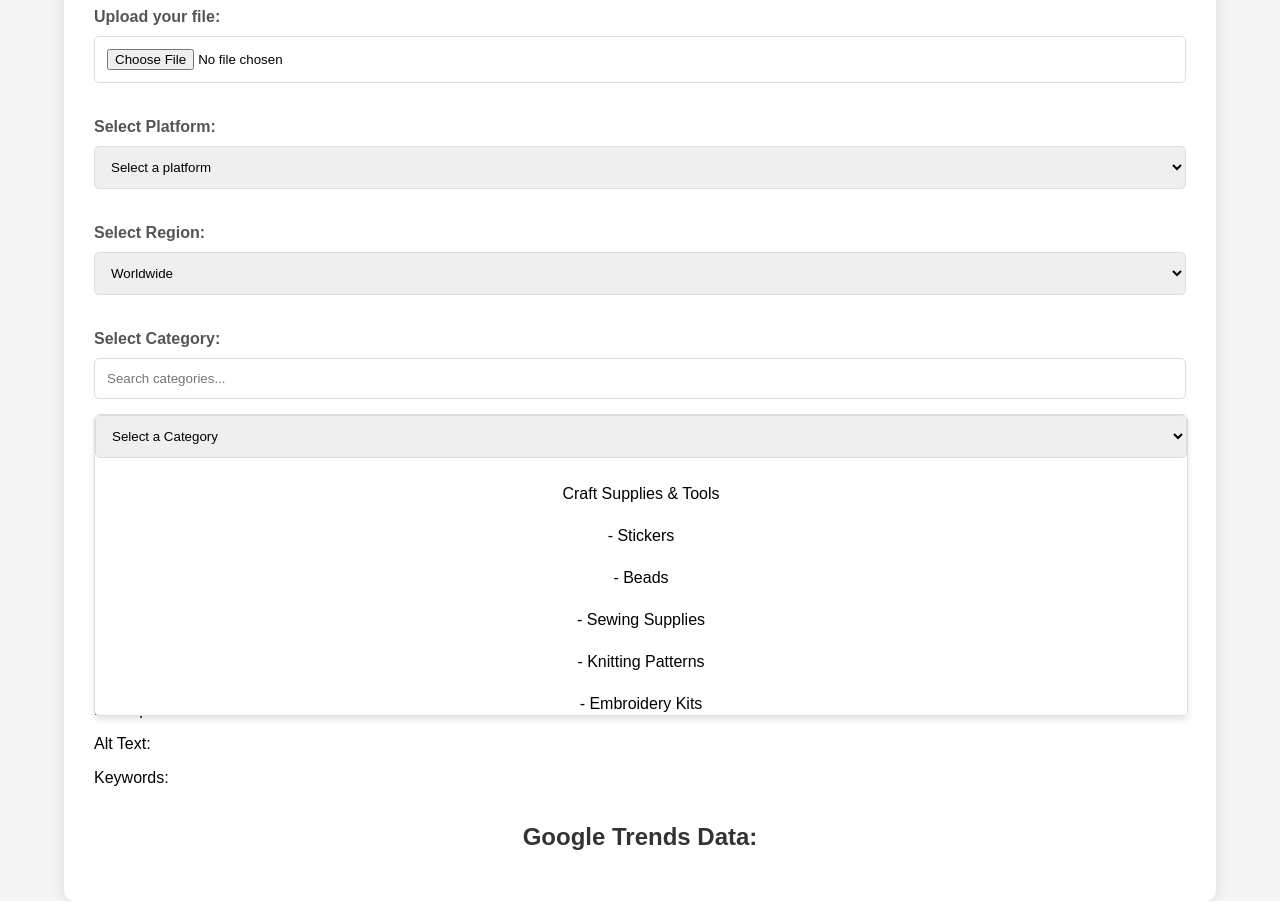
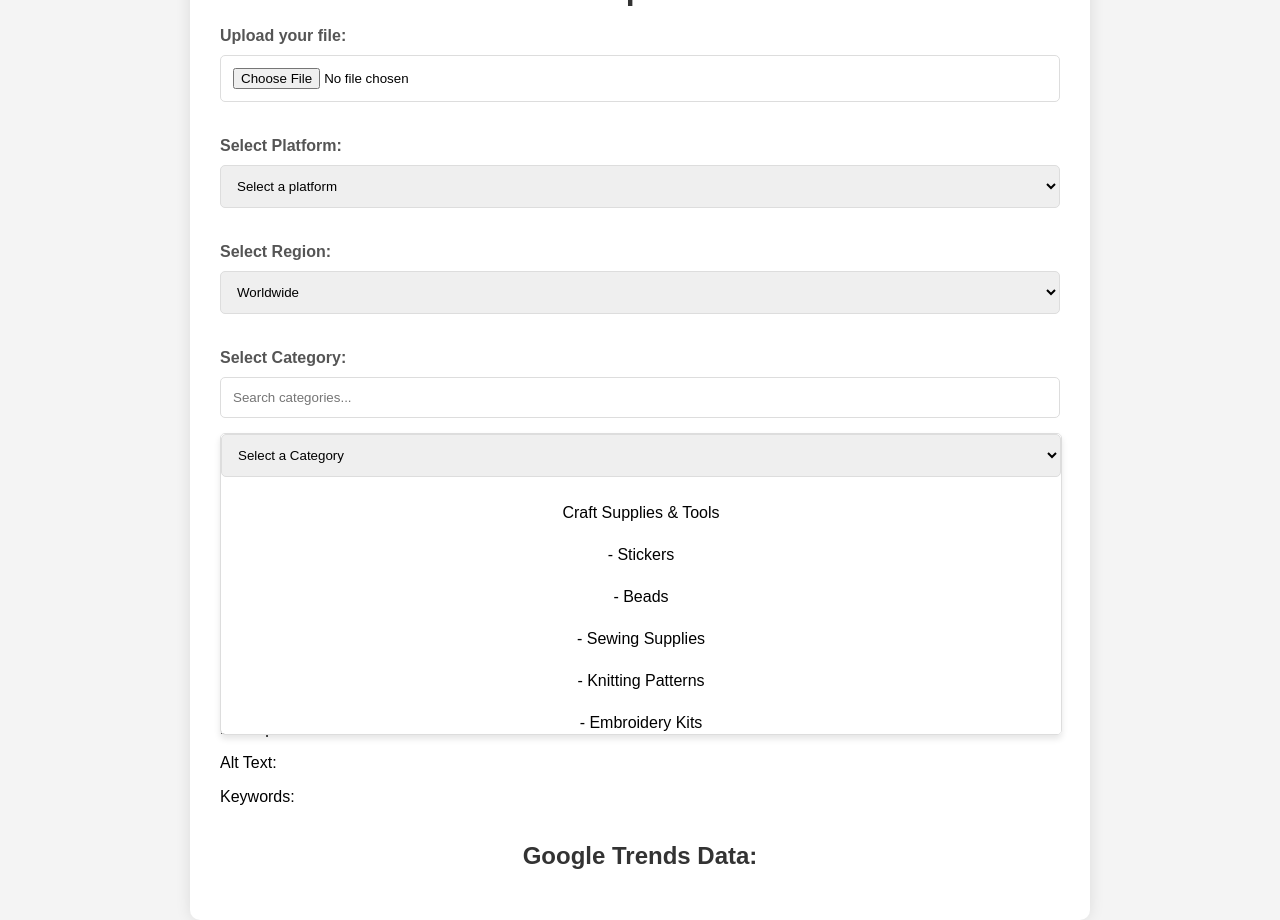
Before and after one commit to jansoganci/listing-app, a Flask app: page /upload in a window 1280 px wide. Run offline with Flask 3, Linux system fonts and the light colour scheme; parts of the project's set-up code (start-up, migrations or seed data) failed here and were passed over; some libraries are stand-ins or nearby versions.

Commit message:
Update upload.html
header eklendi

```diff
--- a/templates/upload.html
+++ b/templates/upload.html
@@ -7,8 +7,120 @@
     <link rel="stylesheet" href="{{ url_for('static', filename='main_page_styles.css') }}">
     <script src="{{ url_for('static', filename='main_page_script.js') }}" defer></script>
     <script src="https://cdn.plot.ly/plotly-latest.min.js"></script> <!-- Plotly kütüphanesi eklendi -->
+    <style>
+        /* Genel Stil */
+        body {
+            font-family: 'Arial', sans-serif;
+            background-color: #f4f4f4;
+            margin: 0;
+            padding: 0;
+            min-height: 100vh;
+            display: flex;
+            flex-direction: column;
+            align-items: center;
+        }
+
+        /* Header için stil */
+        header {
+            width: 100%;
+            background-color: #333;
+            padding: 10px 0;
+        }
+
+        nav ul {
+            list-style-type: none;
+            margin: 0;
+            padding: 0;
+            display: flex;
+            justify-content: center;
+        }
+
+        nav ul li {
+            margin: 0 15px;
+        }
+
+        nav ul li a {
+            color: white;
+            text-decoration: none;
+            font-weight: bold;
+        }
+
+        nav ul li a:hover {
+            text-decoration: underline;
+        }
+
+        .container {
+            background-color: white;
+            padding: 30px;
+            border-radius: 10px;
+            box-shadow: 0 0 15px rgba(0, 0, 0, 0.1);
+            width: 90%;
+            max-width: 900px;
+            box-sizing: border-box;
+        }
+
+        h1 {
+            color: #333;
+        }
+
+        label {
+            display: block;
+            margin-top: 20px;
+            margin-bottom: 10px;
+            color: #555;
+            font-weight: bold;
+        }
+
+        input[type="file"], select, input[type="text"], textarea {
+            width: 100%;
+            padding: 12px;
+            margin-bottom: 15px;
+            border: 1px solid #ddd;
+            border-radius: 5px;
+        }
+
+        button {
+            width: 100%;
+            padding: 12px;
+            background-color: #007BFF;
+            color: white;
+            border: none;
+            border-radius: 5px;
+            cursor: pointer;
+            font-size: 16px;
+        }
+
+        button:hover {
+            background-color: #0056b3;
+        }
+
+        #result, #trendsVisualization {
+            margin-top: 20px;
+        }
+
+        #result p {
+            white-space: pre-wrap;
+            word-wrap: break-word;
+        }
+
+        #keywordAnalysisSection {
+            margin-top: 20px;
+        }
+    </style>
 </head>
 <body>
+
+    <!-- Header -->
+    <header>
+        <nav>
+            <ul>
+                <li><a href="{{ url_for('upload') }}">Ana Sayfa</a></li>
+                <li><a href="{{ url_for('index') }}">Profil</a></li>
+            </ul>
+        </nav>
+    </header>
+
+    <!-- Upload Sayfası İçeriği -->
     <div class="container">
         <h1>File Uploader</h1>
         <form id="uploadForm" action="/upload" method="POST" enctype="multipart/form-data">
@@ -23,7 +135,6 @@
                 <option value="walmart">Walmart</option>
             </select>
 
-            <!-- GeoSelect for country selection -->
             <label for="geoSelect">Select Region:</label>
             <select id="geoSelect" name="geo" required>
                 <option value="Worldwide" selected>Worldwide</option>
@@ -182,7 +293,6 @@
             <label for="additionalInfo">Additional Information:</label>
             <textarea id="additionalInfo" name="additionalInfo" placeholder="Enter additional information here..."></textarea>
 
-            <!-- Hidden input field: OpenAI API key -->
             <input type="hidden" id="apiKey" name="apiKey">
             <button type="submit">Upload and Analyze</button>
         </form>
@@ -195,19 +305,16 @@
             <p id="outputKeywords">Keywords: </p>
         </div>
 
-        <!-- Keyword Analysis Button -->
         <div id="keywordAnalysisSection" style="display: none;">
             <button id="keywordAnalysisBtn">Keyword Analysis</button>
         </div>
 
-        <!-- Visualization Area -->
         <div id="trendsVisualization">
             <h2>Google Trends Data:</h2>
-            <div id="trendChart"></div> <!-- Plotly grafiği buraya yerleşecek -->
+            <div id="trendChart"></div>
         </div>
     </div>
 
-    <!-- JavaScript Kodları -->
     <script>
         document.getElementById("uploadForm").addEventListener("submit", function(event) {
             event.preventDefault();
@@ -219,19 +326,16 @@
             })
             .then(response => response.json())
             .then(data => {
-                // AI tarafından üretilen başlık, açıklama, alt metin ve anahtar kelimeleri göster
                 document.getElementById("outputTitle").textContent = `Title: ${data.title}`;
                 document.getElementById("outputDescription").textContent = `Description: ${data.description}`;
                 document.getElementById("outputAltText").textContent = `Alt Text: ${data.alt_text}`;
                 document.getElementById("outputKeywords").textContent = `Keywords: ${data.keywords}`;
 
-                // Keyword Analysis butonunu görünür yap
                 document.getElementById("keywordAnalysisSection").style.display = "block";
             })
             .catch(error => console.error("Error:", error));
         });
 
-        // Keyword Analysis butonuna tıklanınca Google Trends analizini başlat
         document.getElementById("keywordAnalysisBtn").addEventListener("click", function() {
             const keywords = document.getElementById("outputKeywords").innerText;
             const formData = new FormData();
@@ -244,7 +348,6 @@
             })
             .then(response => response.json())
             .then(data => {
-                // Google Trends verilerini göster
                 const chartData = JSON.parse(data.trend_data);
                 const dates = Object.keys(chartData);
                 const values = Object.values(chartData);
```
